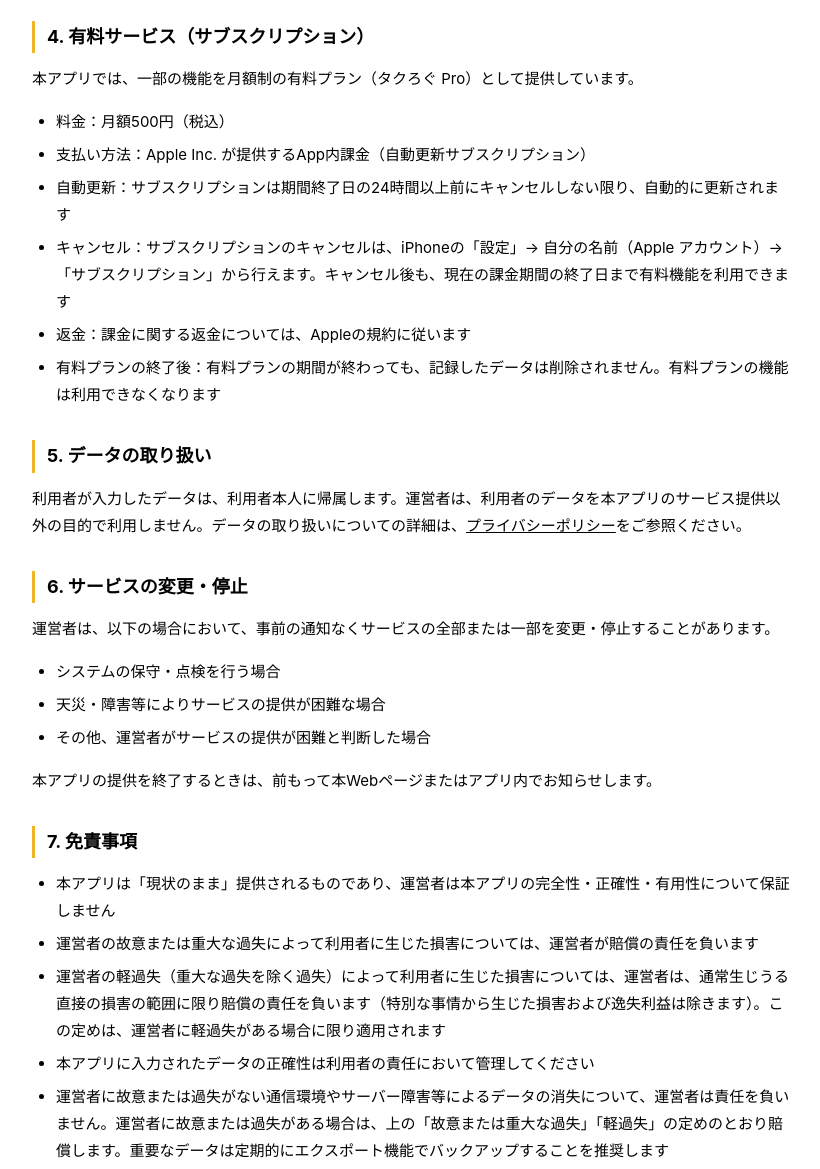
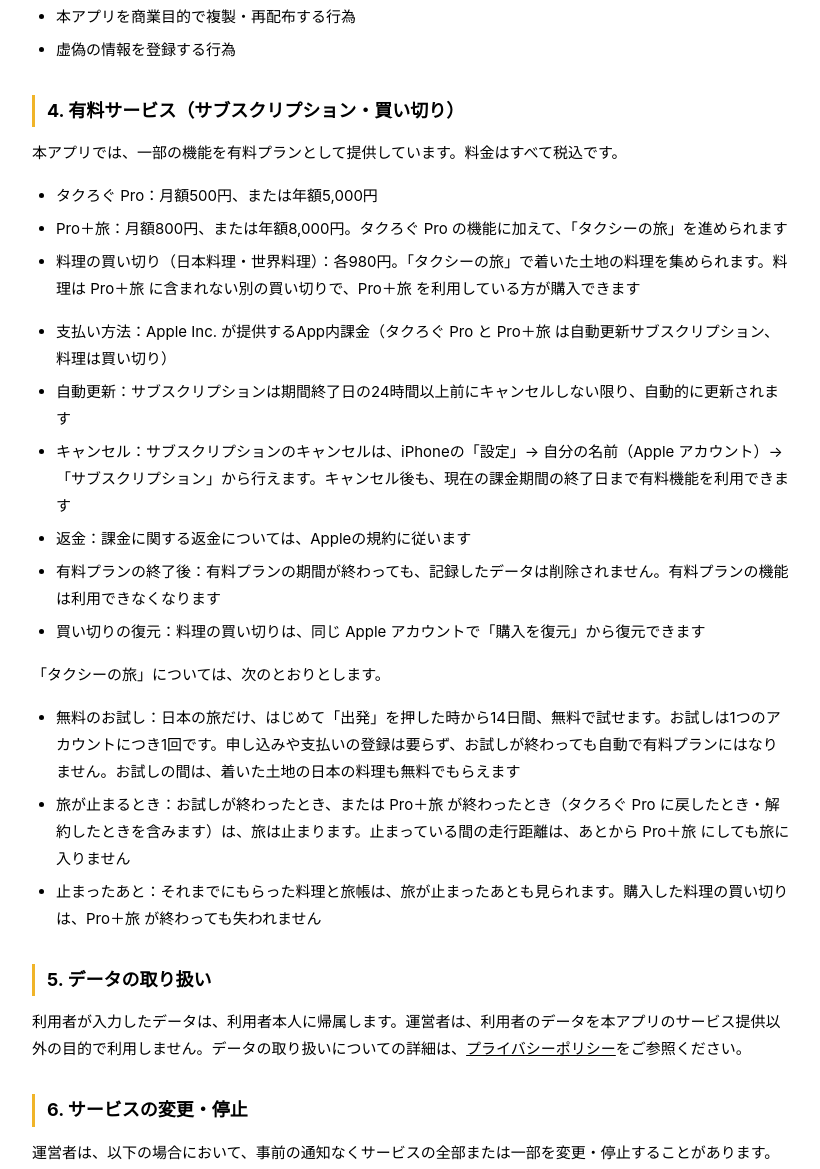
Before and after one commit to khirata1981/taxi-daily-report-privacy, a plain HTML site: page terms.html in a window 1280 px wide. Shown: the part 873-2042 px from the top of the page, without its empty margins (228-1048 px from the left). Drawn offline with Linux system fonts and the light colour scheme.

Commit message:
Revise terms of service for new features and plans
Updated the terms of service to reflect new features and subscription options, including details on the Pro and Pro+ plans, as well as changes to the account deletion policy.

```diff
--- a/terms.html
+++ b/terms.html
@@ -63,12 +63,12 @@
 <body>
 
 <h1>利用規約</h1>
-<p class="updated">最終更新日：2026年10月30日（同日から適用）</p>
+<p class="updated">最終更新日：【掲載日】（【適用日】から適用）<br>主な変更：「1. サービスの内容」「4. 有料サービス」に、タクろぐ Pro の年額プラン・Pro＋旅・料理の買い切り・タクシーの旅のお試しを足しました。「8. アカウントの停止・削除」に Pro＋旅 を足しました。</p>
 
 <p>この利用規約（以下「本規約」）は、kazuya hirata（以下「運営者」）が提供するタクろぐ（以下「本アプリ」）の利用条件を定めるものです。本アプリをご利用いただく前に、本規約をよくお読みください。本アプリを利用することにより、本規約に同意したものとみなします。</p>
 
 <h2>1. サービスの内容</h2>
-<p>本アプリは、タクシー乗務員の日々の売上・業務記録を管理するためのアプリケーションです。日報の入力・保存・閲覧・分析・データエクスポート・乗務記録・エリア別売上分析などの機能を提供します。</p>
+<p>本アプリは、タクシー乗務員の日々の売上・業務記録を管理するためのアプリケーションです。日報の入力・保存・閲覧・分析・データエクスポート・乗務記録・エリア別売上分析、日報の走行距離で日本や世界の都市をめぐる「タクシーの旅」などの機能を提供します。</p>
 
 <h2>2. アカウント</h2>
 <p>本アプリの利用にはアカウント登録が必要です。利用者は以下の事項を遵守してください。</p>
@@ -89,15 +89,26 @@
   <li>虚偽の情報を登録する行為</li>
 </ul>
 
-<h2>4. 有料サービス（サブスクリプション）</h2>
-<p>本アプリでは、一部の機能を月額制の有料プラン（タクろぐ Pro）として提供しています。</p>
+<h2>4. 有料サービス（サブスクリプション・買い切り）</h2>
+<p>本アプリでは、一部の機能を有料プランとして提供しています。料金はすべて税込です。</p>
 <ul>
-  <li>料金：月額500円（税込）</li>
-  <li>支払い方法：Apple Inc. が提供するApp内課金（自動更新サブスクリプション）</li>
+  <li>タクろぐ Pro：月額500円、または年額5,000円</li>
+  <li>Pro＋旅：月額800円、または年額8,000円。タクろぐ Pro の機能に加えて、「タクシーの旅」を進められます</li>
+  <li>料理の買い切り（日本料理・世界料理）：各980円。「タクシーの旅」で着いた土地の料理を集められます。料理は Pro＋旅 に含まれない別の買い切りで、Pro＋旅 を利用している方が購入できます</li>
+</ul>
+<ul>
+  <li>支払い方法：Apple Inc. が提供するApp内課金（タクろぐ Pro と Pro＋旅 は自動更新サブスクリプション、料理は買い切り）</li>
   <li>自動更新：サブスクリプションは期間終了日の24時間以上前にキャンセルしない限り、自動的に更新されます</li>
   <li>キャンセル：サブスクリプションのキャンセルは、iPhoneの「設定」→ 自分の名前（Apple アカウント）→「サブスクリプション」から行えます。キャンセル後も、現在の課金期間の終了日まで有料機能を利用できます</li>
   <li>返金：課金に関する返金については、Appleの規約に従います</li>
   <li>有料プランの終了後：有料プランの期間が終わっても、記録したデータは削除されません。有料プランの機能は利用できなくなります</li>
+  <li>買い切りの復元：料理の買い切りは、同じ Apple アカウントで「購入を復元」から復元できます</li>
+</ul>
+<p>「タクシーの旅」については、次のとおりとします。</p>
+<ul>
+  <li>無料のお試し：日本の旅だけ、はじめて「出発」を押した時から14日間、無料で試せます。お試しは1つのアカウントにつき1回です。申し込みや支払いの登録は要らず、お試しが終わっても自動で有料プランにはなりません。お試しの間は、着いた土地の日本の料理も無料でもらえます</li>
+  <li>旅が止まるとき：お試しが終わったとき、または Pro＋旅 が終わったとき（タクろぐ Pro に戻したとき・解約したときを含みます）は、旅は止まります。止まっている間の走行距離は、あとから Pro＋旅 にしても旅に入りません</li>
+  <li>止まったあと：それまでにもらった料理と旅帳は、旅が止まったあとも見られます。購入した料理の買い切りは、Pro＋旅 が終わっても失われません</li>
 </ul>
 
 <h2>5. データの取り扱い</h2>
@@ -123,7 +134,7 @@
 
 <h2>8. アカウントの停止・削除</h2>
 <p>運営者は、利用者が本規約に違反した場合、事前の通知なくアカウントを停止または削除できるものとします。利用者は、アプリ内の設定画面からいつでもアカウントを削除できます。</p>
-<p>アカウントを削除しても、App Store のサブスクリプション（タクろぐ Pro）は自動では解約されません。解約は「4. 有料サービス（サブスクリプション）」のキャンセルの手順で行ってください。</p>
+<p>アカウントを削除しても、App Store のサブスクリプション（タクろぐ Pro・Pro＋旅）は自動では解約されません。解約は「4. 有料サービス（サブスクリプション・買い切り）」のキャンセルの手順で行ってください。</p>
 
 <h2>9. 知的財産権</h2>
 <p>本アプリに関する著作権・商標権その他の知的財産権は、運営者に帰属します。利用者は、運営者の許可なくこれらを使用・複製・改変することはできません。</p>
```
